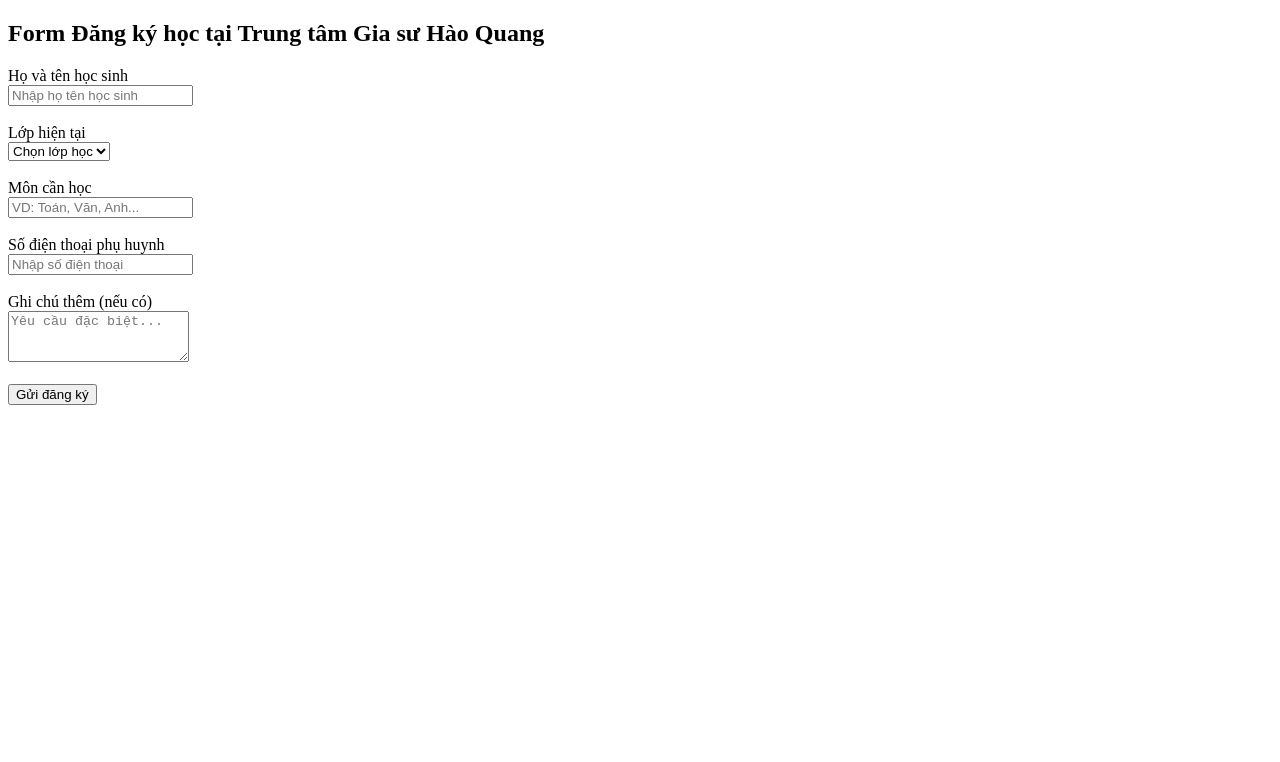
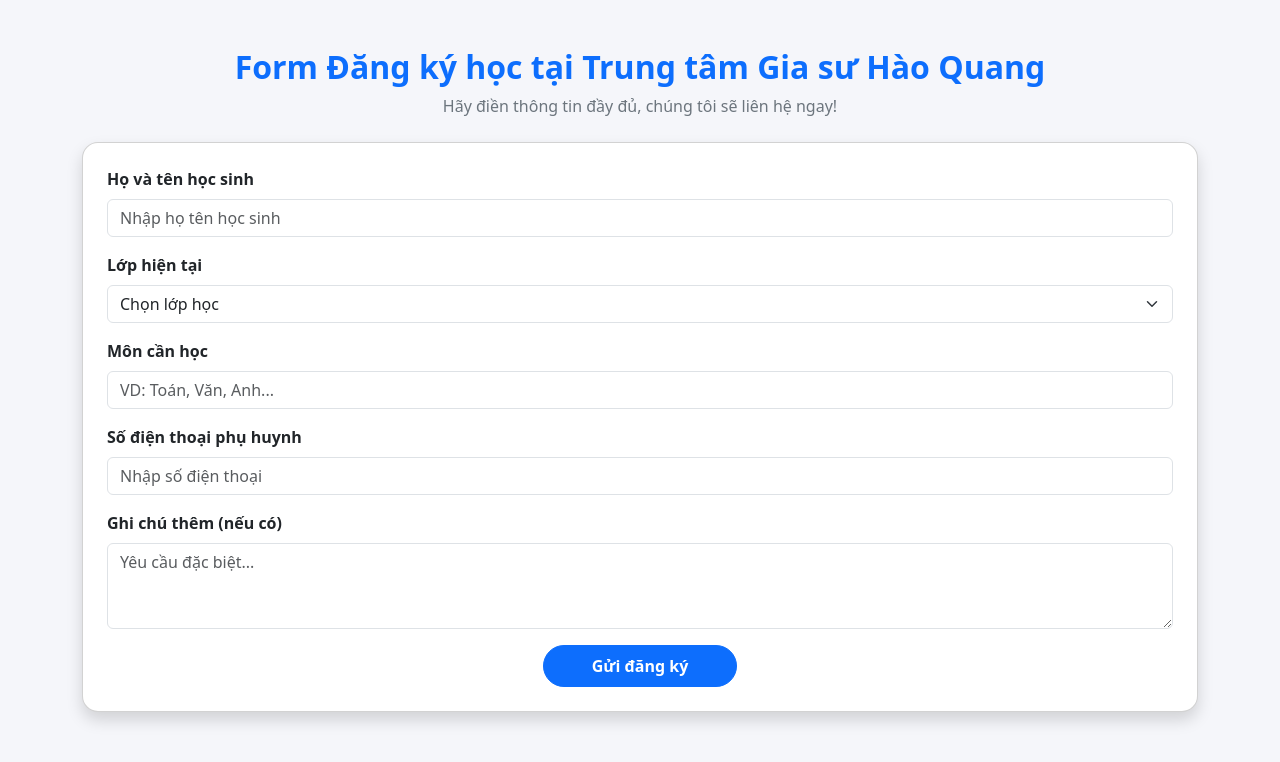
Before and after one commit to HATHEDUC/codex-test, a plain HTML site: page register.html in a window 1280 px wide. Drawn offline with nearby package versions, Linux system fonts and the light colour scheme.

Commit message:
Update register.html

```diff
--- a/register.html
+++ b/register.html
@@ -2,34 +2,65 @@
 <html lang="vi">
 <head>
   <meta charset="UTF-8" />
-  <meta name="viewport" content="width=device-width, initial-scale=1.0" />
-  <title>Đăng ký học</title>
+  <meta name="viewport" content="width=device-width, initial-scale=1.0"/>
+  <title>Đăng ký học | Gia sư Hào Quang</title>
+  <link href="https://cdn.jsdelivr.net/npm/bootstrap@5.3.3/dist/css/bootstrap.min.css" rel="stylesheet" />
 </head>
-<body>
-  <h2>Form Đăng ký học tại Trung tâm Gia sư Hào Quang</h2>
-  <form>
-    <label>Họ và tên học sinh</label><br />
-    <input type="text" placeholder="Nhập họ tên học sinh" required /><br /><br />
+<body style="background-color: #f5f6fa;">
 
-    <label>Lớp hiện tại</label><br />
-    <select required>
-      <option value="">Chọn lớp học</option>
-      <option>1</option><option>2</option><option>3</option>
-      <option>4</option><option>5</option><option>6</option>
-      <option>7</option><option>8</option><option>9</option>
-      <option>10</option><option>11</option><option>12</option>
-    </select><br /><br />
+  <div class="container mt-5 mb-5">
+    <div class="text-center mb-4">
+      <h2 class="fw-bold text-primary">Form Đăng ký học tại Trung tâm Gia sư Hào Quang</h2>
+      <p class="text-secondary">Hãy điền thông tin đầy đủ, chúng tôi sẽ liên hệ ngay!</p>
+    </div>
 
-    <label>Môn cần học</label><br />
-    <input type="text" placeholder="VD: Toán, Văn, Anh..." /><br /><br />
+    <div class="card shadow rounded-4 p-4">
+      <form>
+        <div class="mb-3">
+          <label class="form-label fw-semibold">Họ và tên học sinh</label>
+          <input type="text" class="form-control" placeholder="Nhập họ tên học sinh" required>
+        </div>
 
-    <label>Số điện thoại phụ huynh</label><br />
-    <input type="tel" placeholder="Nhập số điện thoại" required /><br /><br />
+        <div class="mb-3">
+          <label class="form-label fw-semibold">Lớp hiện tại</label>
+          <select class="form-select" required>
+            <option selected disabled>Chọn lớp học</option>
+            <option>Lớp 1</option>
+            <option>Lớp 2</option>
+            <option>Lớp 3</option>
+            <option>Lớp 4</option>
+            <option>Lớp 5</option>
+            <option>Lớp 6</option>
+            <option>Lớp 7</option>
+            <option>Lớp 8</option>
+            <option>Lớp 9</option>
+            <option>Lớp 10</option>
+            <option>Lớp 11</option>
+            <option>Lớp 12</option>
+          </select>
+        </div>
 
-    <label>Ghi chú thêm (nếu có)</label><br />
-    <textarea rows="3" placeholder="Yêu cầu đặc biệt..."></textarea><br /><br />
+        <div class="mb-3">
+          <label class="form-label fw-semibold">Môn cần học</label>
+          <input type="text" class="form-control" placeholder="VD: Toán, Văn, Anh..." required>
+        </div>
 
-    <button type="submit">Gửi đăng ký</button>
-  </form>
+        <div class="mb-3">
+          <label class="form-label fw-semibold">Số điện thoại phụ huynh</label>
+          <input type="tel" class="form-control" placeholder="Nhập số điện thoại" required>
+        </div>
+
+        <div class="mb-3">
+          <label class="form-label fw-semibold">Ghi chú thêm (nếu có)</label>
+          <textarea class="form-control" rows="3" placeholder="Yêu cầu đặc biệt..."></textarea>
+        </div>
+
+        <div class="text-center">
+          <button type="submit" class="btn btn-primary px-5 py-2 rounded-pill fw-semibold">Gửi đăng ký</button>
+        </div>
+      </form>
+    </div>
+  </div>
+
 </body>
 </html>
```
